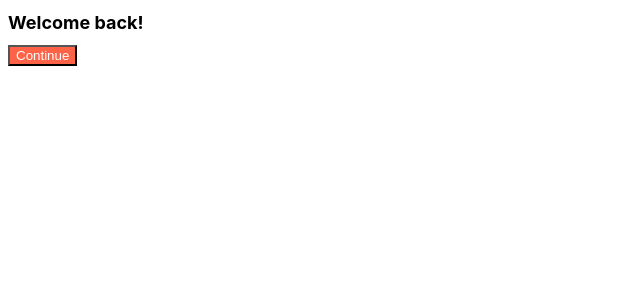
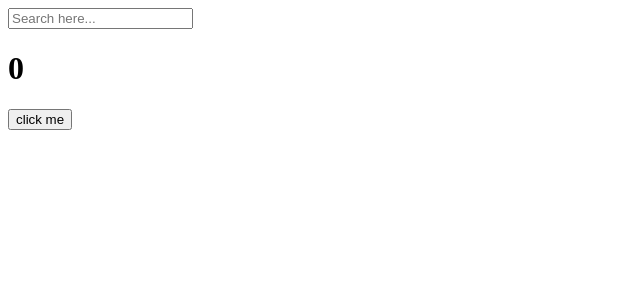
Before and after one commit to eunnj/Movie-app, a React (Create React App) app: page / in a window 1280 px wide. Shown: the top 300 px of the page, without its empty margins (0-640 px from the left). Built offline with nearby package versions, Linux system fonts and the light colour scheme.

Commit message:
uesEffect

```diff
--- a/src/App.js
+++ b/src/App.js
@@ -1,11 +1,36 @@
 import Button from "./Button"
 import styles from "./App.module.css"
+import { useState,useEffect } from "react";
 
 function App() {
+  const [counter,setValue]=useState(0);
+  const [keyword,setKeyword] = useState("");
+  const onClick=()=>setValue((prev)=>prev+1);
+  const onChange=(event)=>setKeyword(event.target.value);
+  console.log('i run all the time');
+  useEffect(()=>{
+    console.log('I run only once.');
+  },[]);
+  useEffect(()=>{
+    console.log('I run when "keyword" changes.');
+  },[keyword])
+  useEffect(()=>{
+    console.log('I run when "counter" changes.');
+  },[counter])
+  useEffect(()=>{
+    console.log('I run when keyword & counter changes.');
+  },[keyword,counter])
   return (
     <div>
-      <h1 className={styles.title}>Welcome back!</h1>
-      <Button text={"Continue"}/>
+
+      <input
+        value={keyword}
+        onChange={onChange}
+        type="text"
+        placeholder="Search here..."
+      />
+      <h1>{counter}</h1>
+      <button onClick={onClick}>click me</button>
     </div>
   );
 }
```
